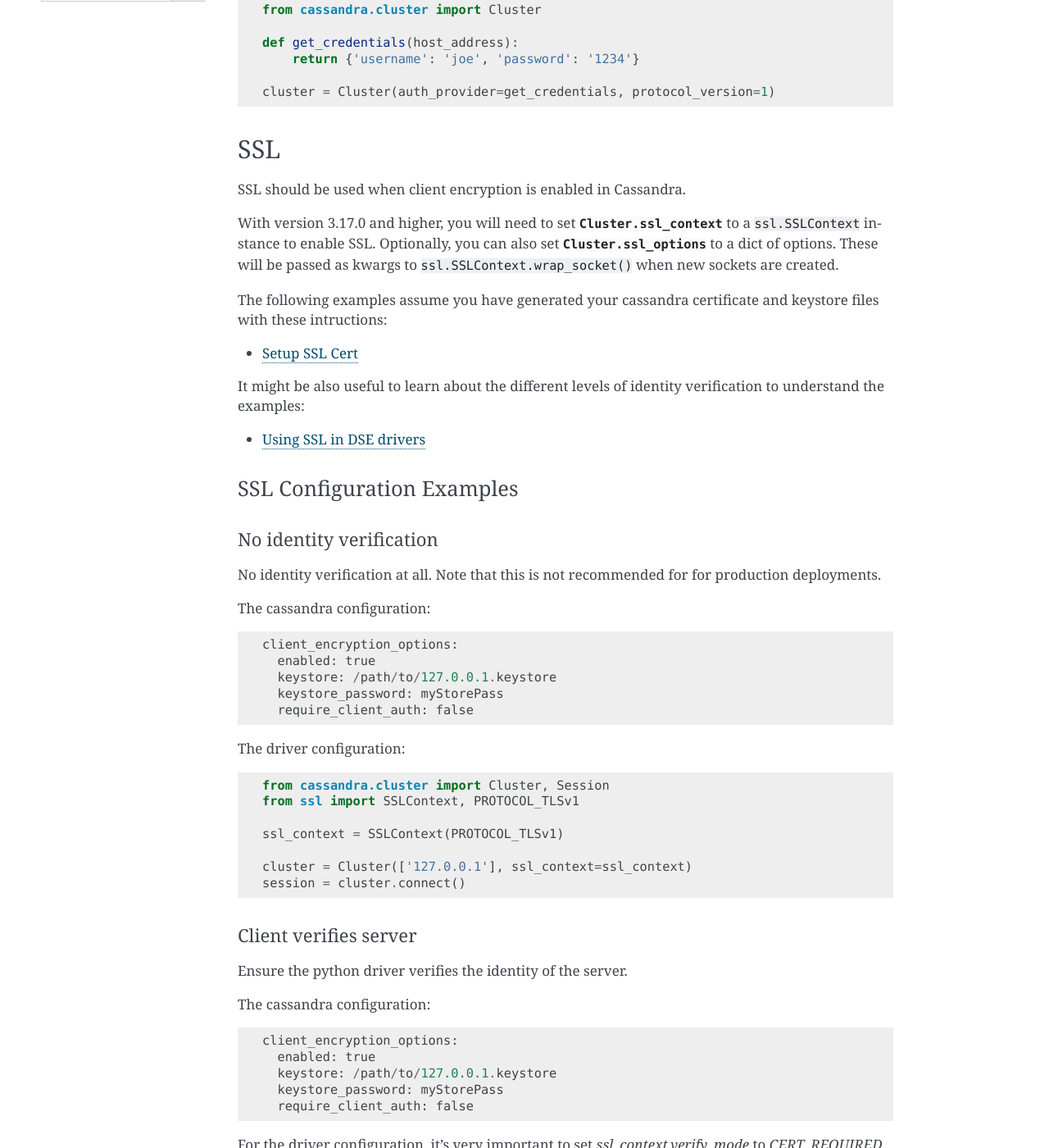
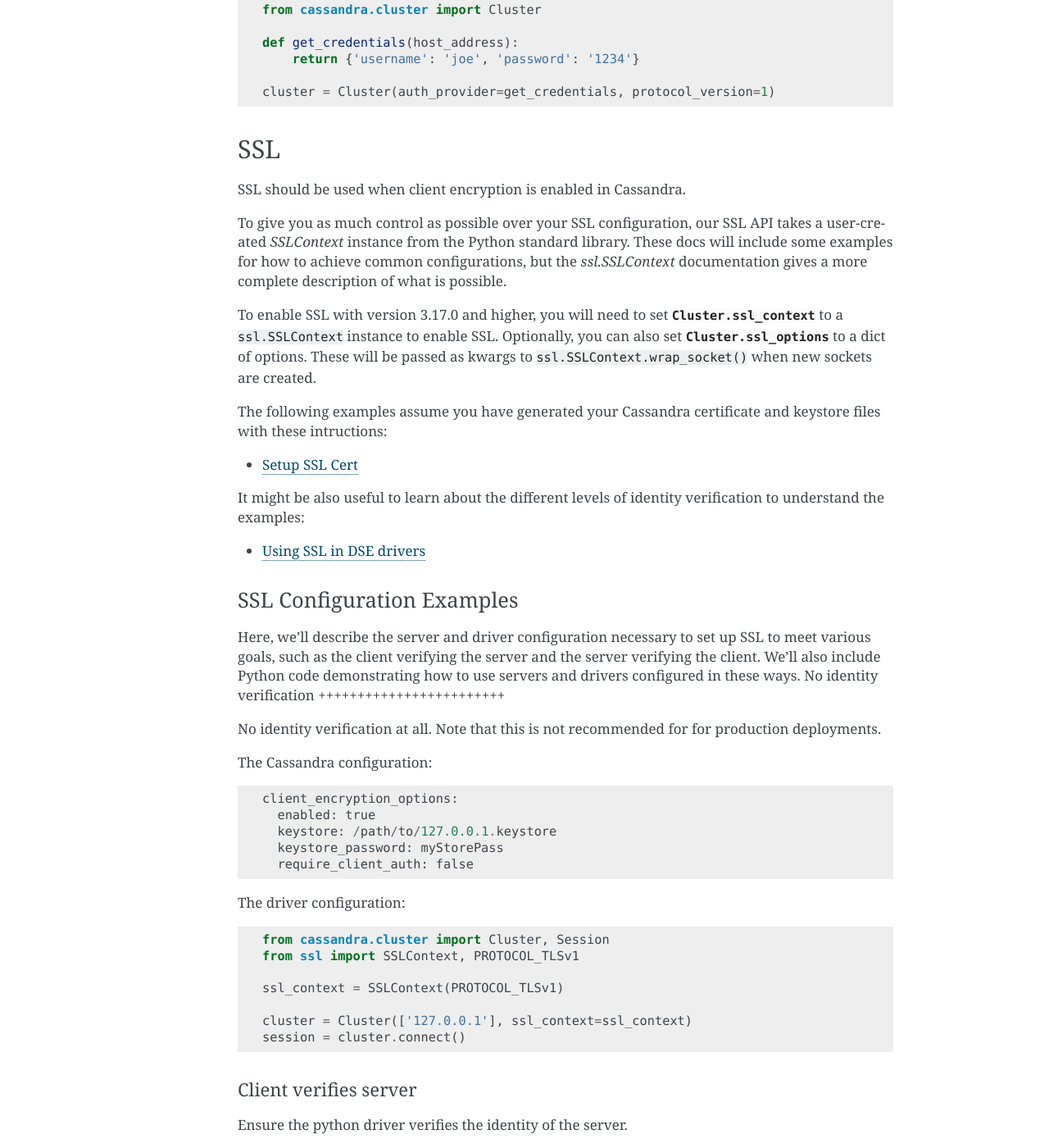
Before and after one commit to datastax/python-driver, a Sphinx documentation site: the page built from docs/security.rst, in a window 1280 px wide and 1400 px high, scrolled down 899 px. Shown: the whole window at 82% size. Built offline with Sphinx 7.4.7, drawn with Linux system fonts in a browser that asks for light colours; pages that are not in the unit, such as notebooks, are missing from menus; some of the changed text lies outside the part shown.

Commit message:
Docs improvements and corrections
Co-Authored-By: aboudreault <alan@alanb.ca>

```diff
--- a/docs/security.rst
+++ b/docs/security.rst
@@ -58,12 +58,18 @@
 ---
 SSL should be used when client encryption is enabled in Cassandra.
 
-With version 3.17.0 and higher, you will need to set :attr:`.Cluster.ssl_context` to a
+To give you as much control as possible over your SSL configuration, our SSL
+API takes a user-created `SSLContext` instance from the Python standard library.
+These docs will include some examples for how to achieve common configurations,
+but the `ssl.SSLContext` documentation gives a more complete description of
+what is possible.
+
+To enable SSL with version 3.17.0 and higher, you will need to set :attr:`.Cluster.ssl_context` to a
 ``ssl.SSLContext`` instance to enable SSL. Optionally, you can also set :attr:`.Cluster.ssl_options`
 to a dict of options. These will be passed as kwargs to ``ssl.SSLContext.wrap_socket()``
 when new sockets are created.
 
-The following examples assume you have generated your cassandra certificate and
+The following examples assume you have generated your Cassandra certificate and
 keystore files with these intructions:
 
 * `Setup SSL Cert <https://docs.datastax.com/en/dse/6.7/dse-admin/datastax_enterprise/security/secSetUpSSLCert.html>`_
@@ -74,13 +80,13 @@
 
 SSL Configuration Examples
 ^^^^^^^^^^^^^^^^^^^^^^^^^^
-
+Here, we'll describe the server and driver configuration necessary to set up SSL to meet various goals, such as the client verifying the server and the server verifying the client. We'll also include Python code demonstrating how to use servers and drivers configured in these ways.
 No identity verification
 ++++++++++++++++++++++++
 
 No identity verification at all. Note that this is not recommended for for production deployments.
 
-The cassandra configuration::
+The Cassandra configuration::
 
     client_encryption_options:
       enabled: true
@@ -105,7 +111,7 @@
 
 Ensure the python driver verifies the identity of the server.
 
-The cassandra configuration::
+The Cassandra configuration::
 
     client_encryption_options:
       enabled: true
@@ -128,7 +134,7 @@
     cluster = Cluster(['127.0.0.1'], ssl_context=ssl_context)
     session = cluster.connect()
 
-Additionally, you can also verify the `hostname` of the server:
+Additionally, you can also force the driver to verify the `hostname` of the server by passing additional options to `ssl_context.wrap_socket` via the `ssl_options` kwarg:
 
 .. code-block:: python
 
@@ -160,7 +166,7 @@
       truststore: /path/to/dse-truststore.jks
       truststore_password: myStorePass
 
-For Python, you need to generate certificate in PEM format. First, create a certificate
+The Python ``ssl`` APIs require the certificate in PEM format. First, create a certificate
 conf file:
 
 .. code-block:: bash
@@ -193,7 +199,7 @@
     openssl x509 -req -CA ${ROOT_CA_BASE_NAME}.crt -CAkey ${ROOT_CA_BASE_NAME}.key -passin pass:${ROOT_CERT_PASS} \
         -in client.csr -out client.crt_signed -days ${CERT_VALIDITY} -CAcreateserial
 
-The driver configuration:
+Finally, you can use that configuration with the following driver code:
 
 .. code-block:: python
 
@@ -212,10 +218,10 @@
 Server verifies client and client verifies server
 +++++++++++++++++++++++++++++++++++++++++++++++++
 
-See the previous section for the cassandra configuration and preparing
+See the previous section for examples of Cassandra configuration and preparing
 the client certificates.
 
-The driver configuration:
+The following driver code specifies that the connection should use two-way verification:
 
 .. code-block:: python
 
@@ -233,8 +239,8 @@
     session = cluster.connect()
 
 
-Consider reading the `python ssl documentation <https://docs.python.org/3/library/ssl.html#ssl.SSLContext>`_
-for more details about the SSLContext configuration.
+The driver uses ``SSLContext`` directly to give you many other options in configuring SSL. Consider reading the `Python SSL documentation <https://docs.python.org/library/ssl.html#ssl.SSLContext>`_
+for more details about ``SSLContext`` configuration.
 
 Versions 3.16.0 and lower
 ^^^^^^^^^^^^^^^^^^^^^^^^^
```
Also changed, not shown: other parts of docs/security.rst (+2 -2 lines).
